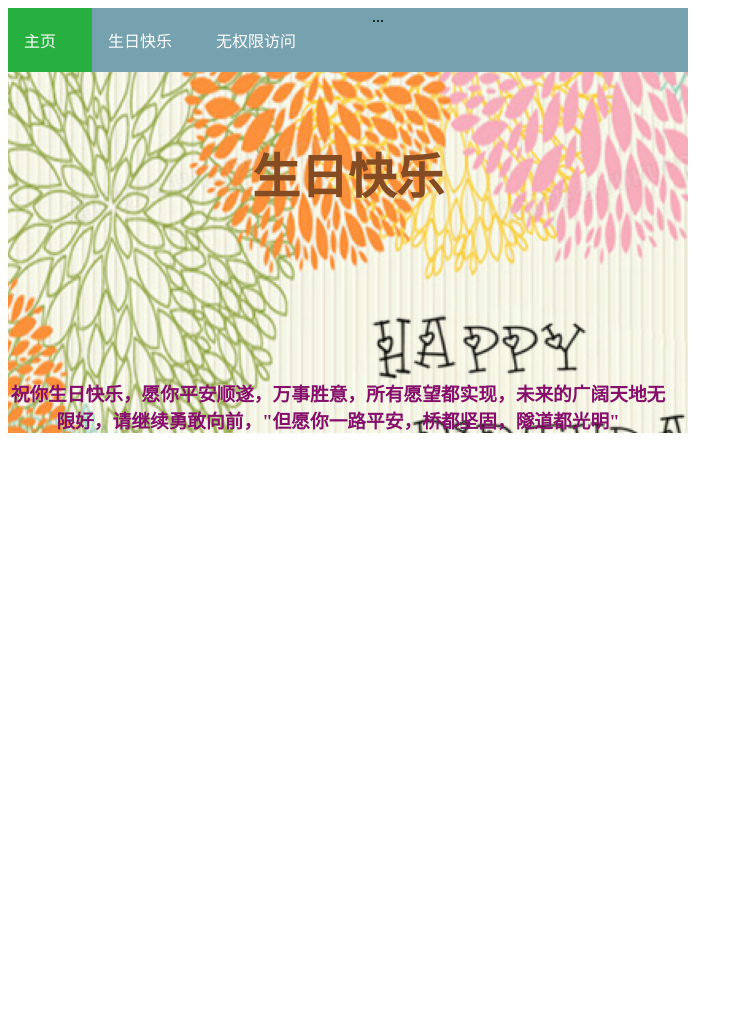
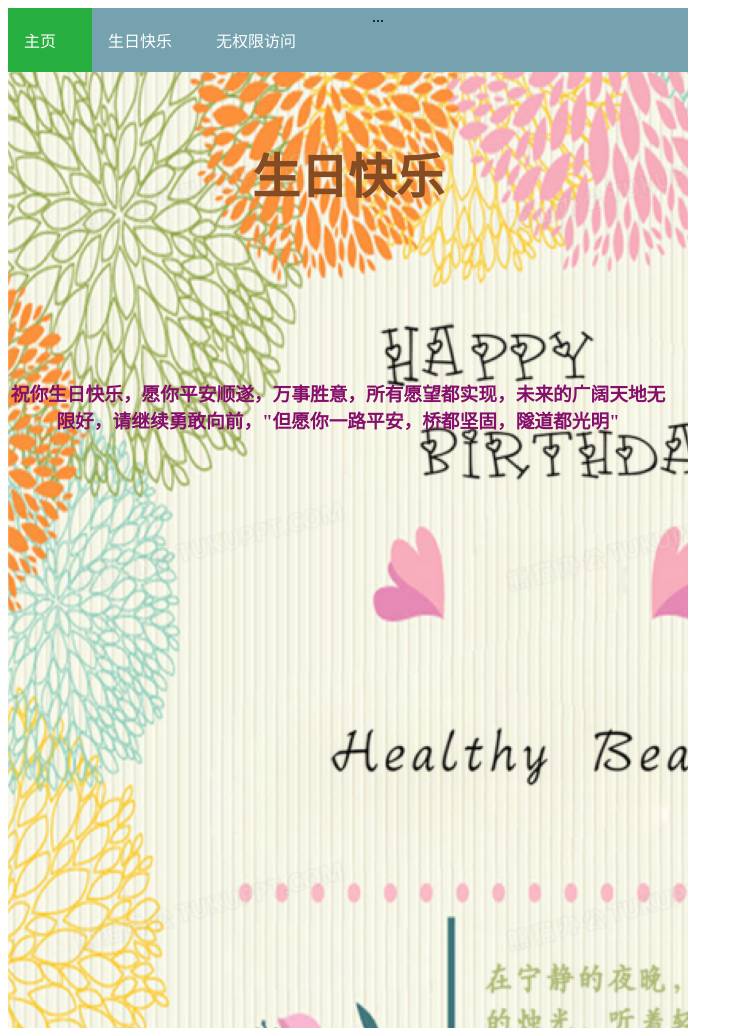
Before and after one commit to 3331674799/901Ceremony.github.io, a PHP site: page /link.html in a window 1280 px wide. Shown: the whole page, without its empty margins (0-743 px from the left). Before the commit the page ends 433 px from the top, so only its background shows below. Run offline with PHP 8.4, Linux system fonts and the light colour scheme; some libraries are stand-ins or nearby versions.

Commit message:
Update style.css

```diff
--- a/style.css
+++ b/style.css
@@ -29,7 +29,7 @@ li a:hover:not(.active) {
     background-repeat: no-repeat;
     background-image: url("980.png");
     width: 680px;
-    height: auto;
+    height: 1020px;
 
 }
 .pop h1{font-size: 300%;
```
